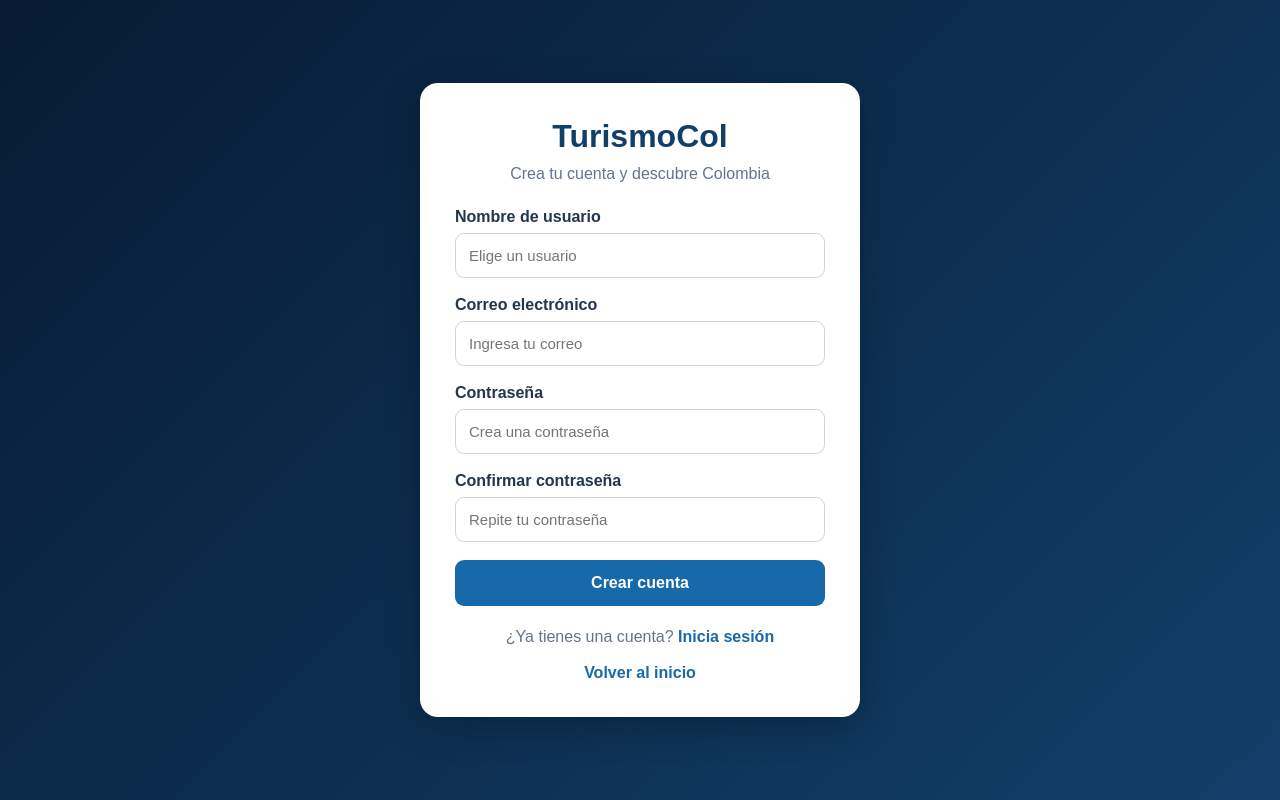
After one commit to alejosena2008-gif/Turismo_colombia, a Django app: page /registro/ in a window 1280 px wide. The commit adds this page. Run offline with Django 5.2, Linux system fonts and the light colour scheme.

Commit message:
Feature: agregar autenticacion de usuarios

```diff
--- /dev/null
+++ b/destinos/auth_views.py
@@ -0,0 +1,61 @@
+
+from django.contrib.auth import authenticate, login, logout
+from django.contrib.auth.models import User
+from django.shortcuts import render, redirect
+from django.contrib import messages
+
+
+def iniciar_sesion(request):
+    if request.method == 'POST':
+        username = request.POST.get('username', '').strip()
+        password = request.POST.get('password', '')
+
+        usuario = authenticate(
+            request,
+            username=username,
+            password=password
+        )
+
+        if usuario is not None:
+            login(request, usuario)
+            return redirect('home')
+
+        messages.error(request, 'Usuario o contraseña incorrectos.')
+
+    return render(request, 'destinos/login.html')
+
+
+def registrarse(request):
+    if request.method == 'POST':
+        username = request.POST.get('username', '').strip()
+        email = request.POST.get('email', '').strip()
+        password = request.POST.get('password', '')
+        confirmar_password = request.POST.get('confirmar_password', '')
+
+        if not username or not email or not password:
+            messages.error(request, 'Todos los campos son obligatorios.')
+
+        elif password != confirmar_password:
+            messages.error(request, 'Las contraseñas no coinciden.')
+
+        elif User.objects.filter(username=username).exists():
+            messages.error(request, 'Este nombre de usuario ya está registrado.')
+
+        elif User.objects.filter(email=email).exists():
+            messages.error(request, 'Este correo ya está registrado.')
+
+        else:
+            User.objects.create_user(
+                username=username,
+                email=email,
+                password=password
+            )
+            messages.success(request, 'Tu cuenta fue creada correctamente.')
+            return redirect('login')
+
+    return render(request, 'destinos/registro.html')
+
+
+def cerrar_sesion(request):
+    logout(request)
+    return redirect('home')
--- /dev/null
+++ b/destinos/templates/destinos/registro.html
@@ -0,0 +1,174 @@
+
+<!DOCTYPE html>
+<html lang="es">
+<head>
+    <meta charset="UTF-8">
+    <meta name="viewport" content="width=device-width, initial-scale=1.0">
+    <title>Crear cuenta | TurismoCol</title>
+
+    <style>
+        * {
+            box-sizing: border-box;
+            margin: 0;
+            padding: 0;
+            font-family: Arial, sans-serif;
+        }
+
+        body {
+            min-height: 100vh;
+            display: flex;
+            align-items: center;
+            justify-content: center;
+            background: linear-gradient(135deg, #071b35, #123f68);
+            padding: 20px;
+        }
+
+        .register-container {
+            width: 100%;
+            max-width: 440px;
+            background: white;
+            padding: 35px;
+            border-radius: 18px;
+            box-shadow: 0 10px 35px rgba(0, 0, 0, 0.25);
+        }
+
+        h1 {
+            text-align: center;
+            color: #123f68;
+            margin-bottom: 10px;
+        }
+
+        .subtitle {
+            text-align: center;
+            color: #64748b;
+            margin-bottom: 25px;
+        }
+
+        label {
+            display: block;
+            margin-bottom: 7px;
+            font-weight: bold;
+            color: #24364b;
+        }
+
+        input {
+            width: 100%;
+            padding: 13px;
+            margin-bottom: 18px;
+            border: 1px solid #cbd5e1;
+            border-radius: 9px;
+            font-size: 15px;
+        }
+
+        input:focus {
+            outline: none;
+            border-color: #1769aa;
+        }
+
+        button {
+            width: 100%;
+            padding: 14px;
+            border: none;
+            border-radius: 9px;
+            background: #1769aa;
+            color: white;
+            font-size: 16px;
+            font-weight: bold;
+            cursor: pointer;
+        }
+
+        button:hover {
+            background: #104d80;
+        }
+
+        .messages {
+            margin-bottom: 18px;
+            color: #b42318;
+            text-align: center;
+        }
+
+        .links {
+            text-align: center;
+            margin-top: 22px;
+            color: #64748b;
+        }
+
+        a {
+            color: #1769aa;
+            text-decoration: none;
+            font-weight: bold;
+        }
+
+        .back {
+            display: block;
+            text-align: center;
+            margin-top: 18px;
+        }
+    </style>
+</head>
+<body>
+
+    <main class="register-container">
+        <h1>TurismoCol</h1>
+        <p class="subtitle">Crea tu cuenta y descubre Colombia</p>
+
+        {% if messages %}
+            <div class="messages">
+                {% for message in messages %}
+                    <p>{{ message }}</p>
+                {% endfor %}
+            </div>
+        {% endif %}
+
+        <form method="POST">
+            {% csrf_token %}
+
+            <label for="username">Nombre de usuario</label>
+            <input
+                type="text"
+                id="username"
+                name="username"
+                placeholder="Elige un usuario"
+                required
+            >
+
+            <label for="email">Correo electrónico</label>
+            <input
+                type="email"
+                id="email"
+                name="email"
+                placeholder="Ingresa tu correo"
+                required
+            >
+
+            <label for="password">Contraseña</label>
+            <input
+                type="password"
+                id="password"
+                name="password"
+                placeholder="Crea una contraseña"
+                required
+            >
+
+            <label for="confirmar_password">Confirmar contraseña</label>
+            <input
+                type="password"
+                id="confirmar_password"
+                name="confirmar_password"
+                placeholder="Repite tu contraseña"
+                required
+            >
+
+            <button type="submit">Crear cuenta</button>
+        </form>
+
+        <div class="links">
+            ¿Ya tienes una cuenta?
+            <a href="{% url 'login' %}">Inicia sesión</a>
+        </div>
+
+        <a class="back" href="{% url 'home' %}">Volver al inicio</a>
+    </main>
+
+</body>
+</html>
--- a/destinos/urls.py
+++ b/destinos/urls.py
@@ -1,6 +1,14 @@
+
 from django.urls import path
 from . import views
+from . import auth_views
 
 urlpatterns = [
+    # Página principal
     path('', views.home, name='home'),
+
+    # Autenticación de usuarios
+    path('login/', auth_views.iniciar_sesion, name='login'),
+    path('registro/', auth_views.registrarse, name='registro'),
+    path('logout/', auth_views.cerrar_sesion, name='logout'),
 ]
```
Also changed, not shown: destinos/templates/destinos/index.html (+197 -29 lines), destinos/templates/destinos/login.html (added, +156 -0 lines).
